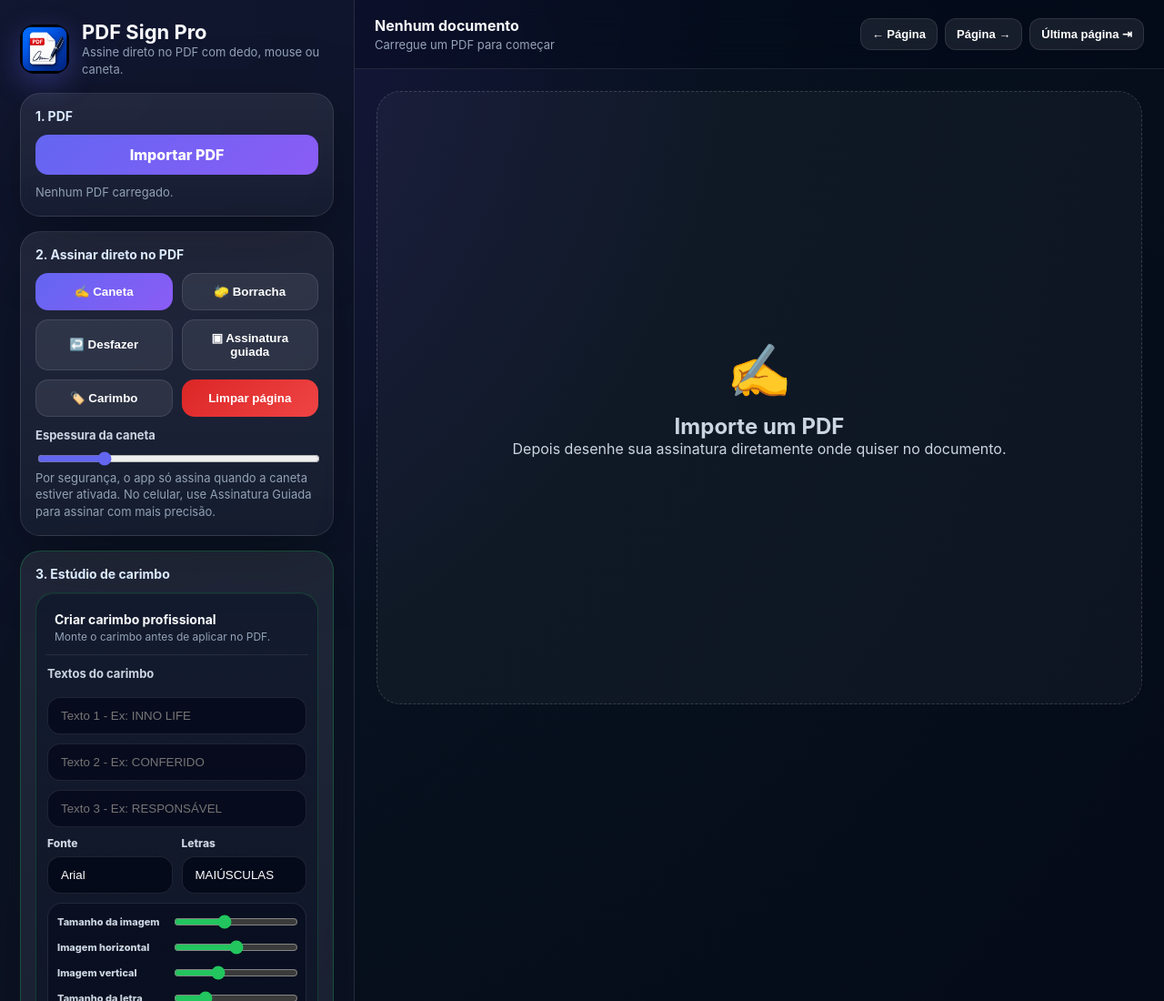
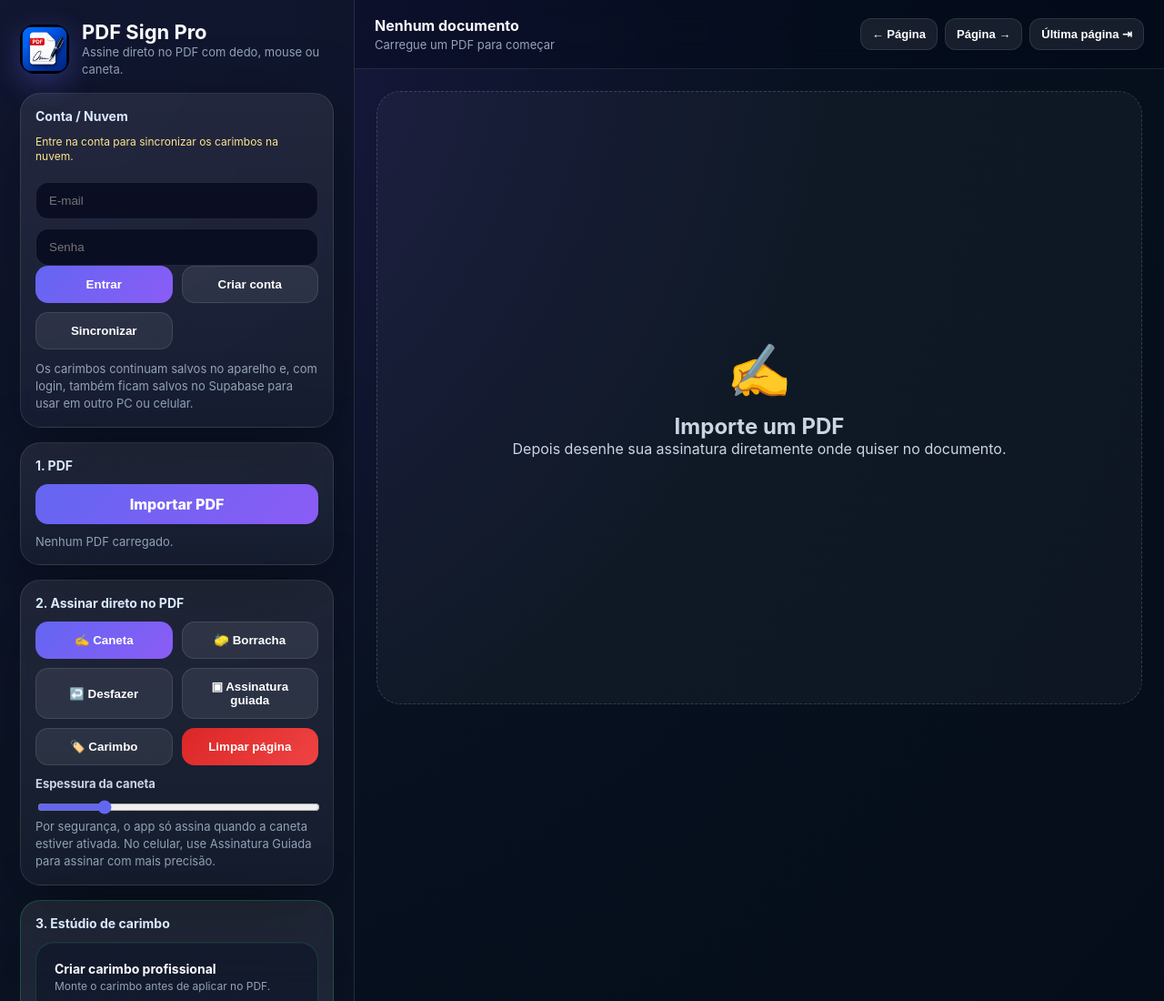
Before and after one commit to wesleymarcelino3000-cmd/assinar-pdf, a plain HTML site: page index.html in a window 1280 px wide. Shown: the top 1100 px of the page at 91% size. Drawn offline with nearby package versions, Linux system fonts and the light colour scheme; a script that the page names is missing.

Commit message:
Add files via upload

```diff
--- a/index.html
+++ b/index.html
@@ -24,6 +24,21 @@
           <p>Assine direto no PDF com dedo, mouse ou caneta.</p>
         </div>
       </div>
+
+
+      <section class="card auth-card">
+        <h2>Conta / Nuvem</h2>
+        <div id="authStatus" class="auth-status warn">Entre na conta para sincronizar os carimbos na nuvem.</div>
+        <input id="authEmail" class="input" type="email" placeholder="E-mail" autocomplete="email" />
+        <input id="authPassword" class="input" type="password" placeholder="Senha" autocomplete="current-password" />
+        <div class="tool-grid">
+          <button id="loginBtn" class="btn primary">Entrar</button>
+          <button id="signupBtn" class="btn ghost">Criar conta</button>
+          <button id="logoutBtn" class="btn danger hidden">Sair</button>
+          <button id="syncStampsBtn" class="btn ghost">Sincronizar</button>
+        </div>
+        <p class="hint">Os carimbos continuam salvos no aparelho e, com login, também ficam salvos no Supabase para usar em outro PC ou celular.</p>
+      </section>
 
       <section class="card">
         <h2>1. PDF</h2>
@@ -182,6 +197,7 @@
 
   <script src="https://cdnjs.cloudflare.com/ajax/libs/pdf.js/3.11.174/pdf.min.js"></script>
   <script src="https://unpkg.com/pdf-lib/dist/pdf-lib.min.js"></script>
+  <script src="https://cdn.jsdelivr.net/npm/@supabase/supabase-js@2"></script>
   <script src="app.js"></script>
 </body>
 </html>
--- a/style.css
+++ b/style.css
@@ -117,3 +117,10 @@ button, input, label { -webkit-tap-highlight-color: transparent; }
 .placed-stamp .remove{z-index:20;pointer-events:auto;touch-action:none;}
 .placed-stamp .resize-handle{z-index:19;pointer-events:auto;touch-action:none;}
 .placed-stamp .stamp-card{pointer-events:none;}
+
+/* Supabase cloud sync */
+.auth-status{font-size:12px;color:#94a3b8;margin:8px 0 10px;line-height:1.35}
+.auth-status.ok{color:#86efac}.auth-status.warn{color:#fde68a}.auth-status.err{color:#fecaca}
+.cloud-row{display:grid;grid-template-columns:1fr 1fr;gap:8px;margin-top:8px}
+.cloud-badge{display:inline-flex;align-items:center;gap:6px;border:1px solid rgba(148,163,184,.25);border-radius:999px;padding:6px 10px;font-size:12px;color:#cbd5e1;background:rgba(15,23,42,.55)}
+@media(max-width:760px){.cloud-row{grid-template-columns:1fr}.auth-card .tool-grid{grid-template-columns:1fr}.auth-card .input{font-size:16px}}
```
Also changed, not shown: LEIA-ME-NUVEM.txt (added).
